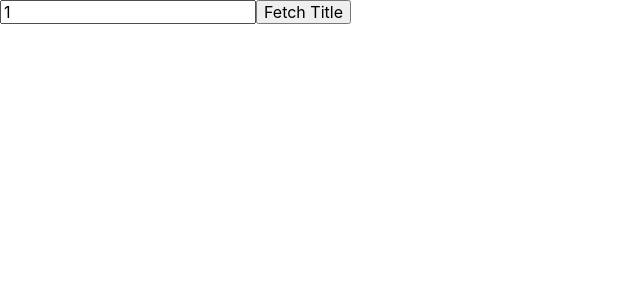
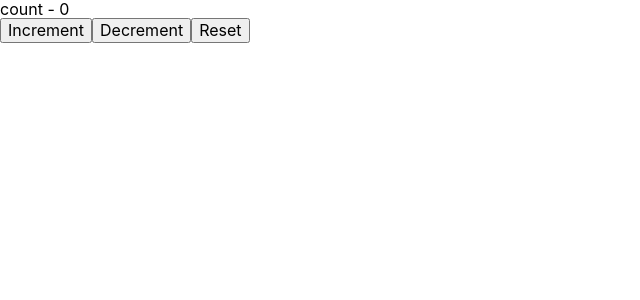
Before and after one commit to jackaakash4/Learing-React, a React (Create React App) app: page / in a window 1280 px wide. Shown: the top 300 px of the page, without its empty margins (0-640 px from the left). Built offline with nearby package versions, Linux system fonts and the light colour scheme; no server answers.

Commit message:
Learning useReducer

```diff
--- a/src/App.js
+++ b/src/App.js
@@ -2,12 +2,13 @@
 import 'tachyons'
 import HookIntervalCounter from './useEffectHook/HookIntervalCounter';
 import DataFetching from './useEffectHook/DataFetching';
+import CounterOne from './useReducerHook/CounterOne';
 
 function App() {
 
   return (
    <div className=''>
-    <DataFetching />
+    <CounterOne />
    </div>
   )
 }
--- /dev/null
+++ b/src/useReducerHook/CounterOne.js
@@ -0,0 +1,30 @@
+import React, { useReducer } from 'react'
+
+const initialState = 0
+const reducer = (state, action) =>{
+    switch(action){
+        case 'increment':
+            return state + 1
+        case 'decrement':
+            return state - 1
+        case 'reset':
+            return initialState
+        default:
+            return state
+    }
+}
+
+
+function CounterOne() {
+    const [count, dispatch] = useReducer(reducer, initialState)
+    return (
+    <div>
+        <div>count - {count}</div>
+        <button onClick={()=>dispatch('increment')}>Increment</button>
+        <button onClick={()=>dispatch('decrement')}>Decrement</button>
+        <button onClick={()=>dispatch('reset')}>Reset</button>
+    </div>
+  )
+}
+
+export default CounterOne
```
